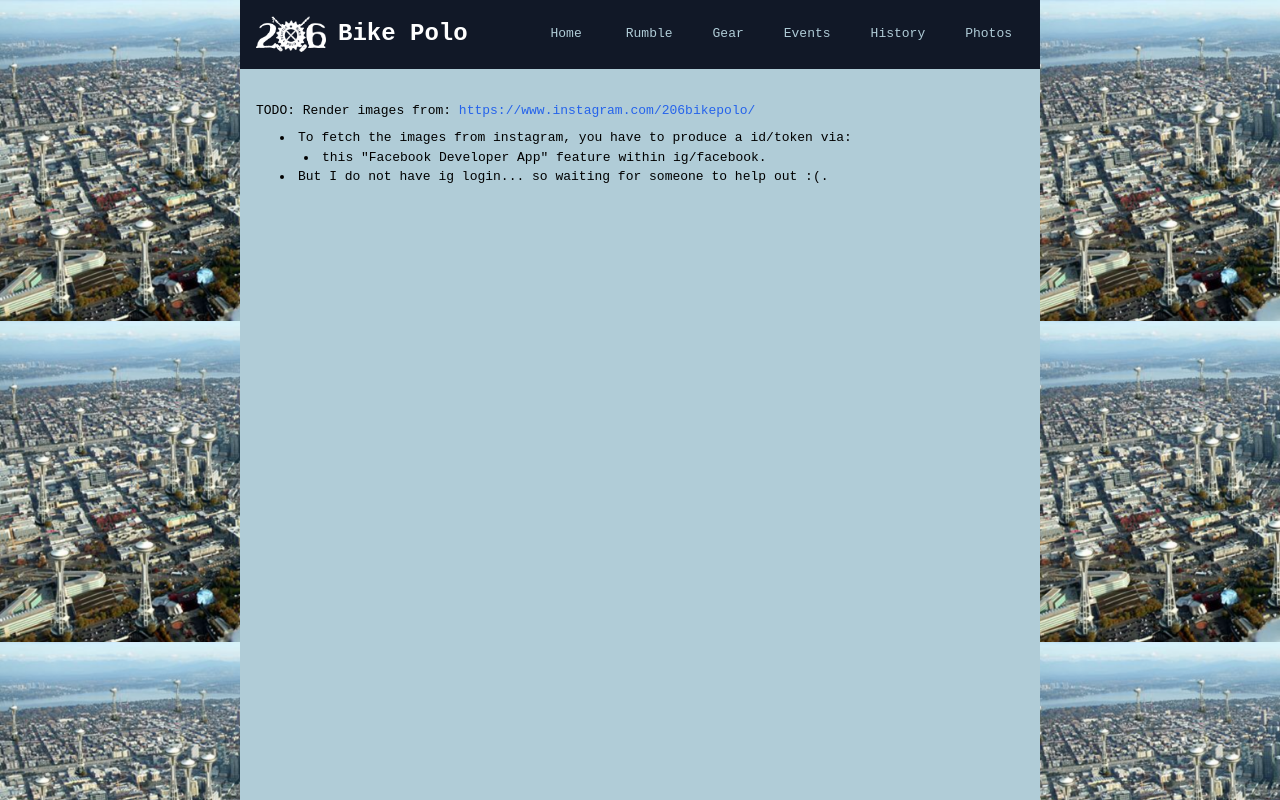
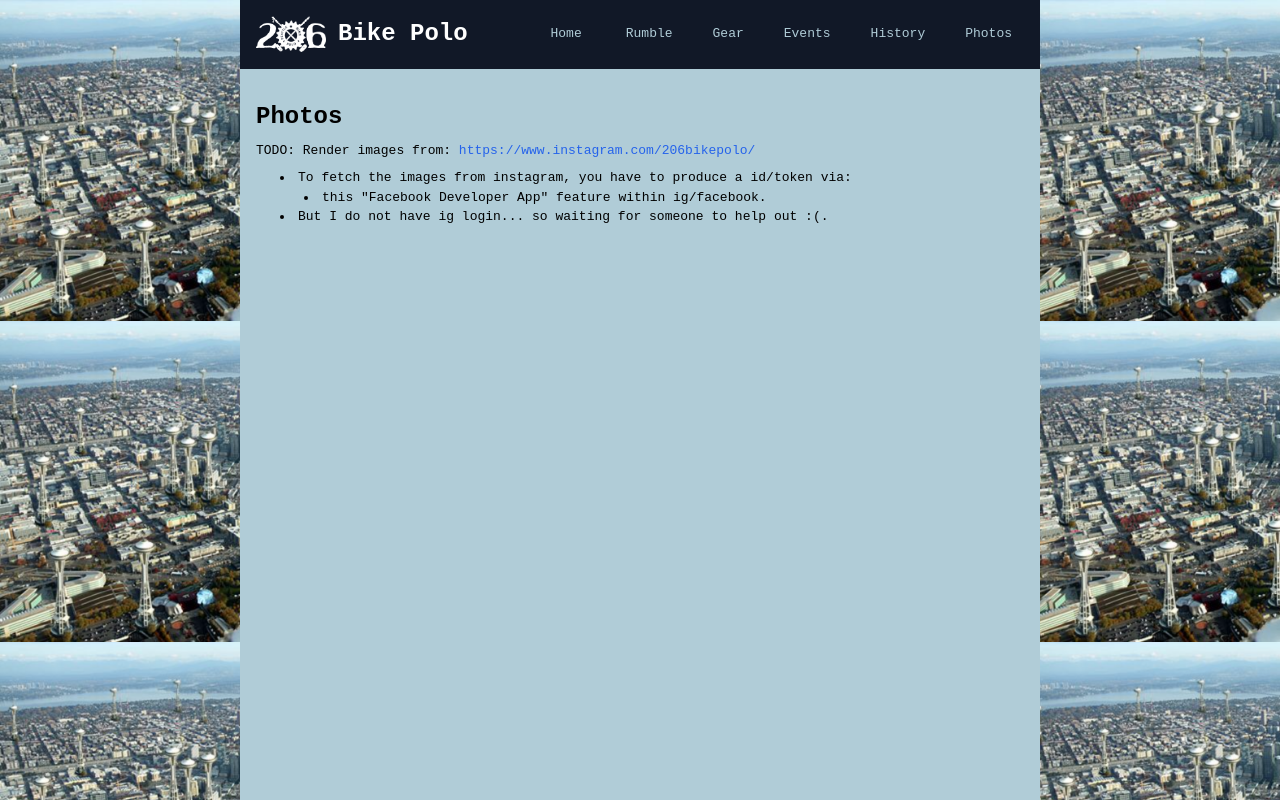
Before and after one commit to geluso/206bikepolo.com, a Next.js app: page /photos in a window 1280 px wide. Built offline with nearby package versions, Linux system fonts and the light colour scheme.

Commit message:
Move semicolon in photos to not comiple break

```diff
--- a/app/photos/page.tsx
+++ b/app/photos/page.tsx
@@ -1,6 +1,7 @@
 export default function Page() {
     return (
               <div className="mb-32">
+                <h2 className="my-2 text-2xl font-extrabold">Photos</h2>
                 <p>
                     TODO: Render images from: <a href="https://www.instagram.com/206bikepolo/">https://www.instagram.com/206bikepolo/</a>
                 </p>
@@ -13,5 +14,5 @@ export default function Page() {
                 </ul>
 
               </div>
-    )
-};
+    );
+}
```
